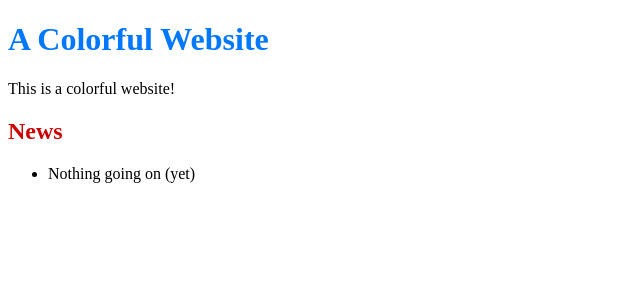
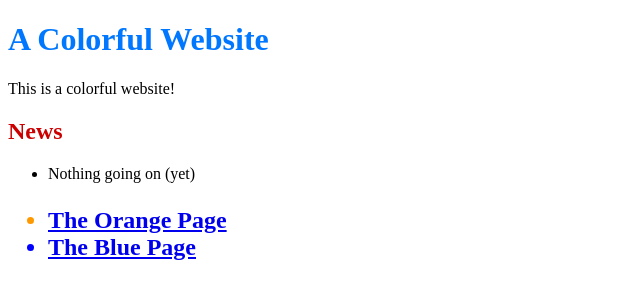
Before and after one commit to charley3849/my-git-repo, a plain HTML site: page index.html in a window 1280 px wide. Shown: the whole page, without its empty margins (0-640 px from the left). Drawn offline with Linux system fonts and the light colour scheme.

Commit message:
Add navigation

```diff
--- a/index.html
+++ b/index.html
@@ -16,5 +16,18 @@
 
 
     </ul>
+
+    <h2>
+        <ul>
+        <li style="color: #f90">
+            <a href="orange.html">The Orange Page</a>
+        </li>
+
+                <li style="color: #00f">
+            <a href="blue.html">The Blue Page</a>
+        </li>
+
+        </ul>
+    </h2>
 </body>
 </html>
```
Also changed, not shown: blue.html (+3 -1 lines), orange.html (+3 -1 lines).
